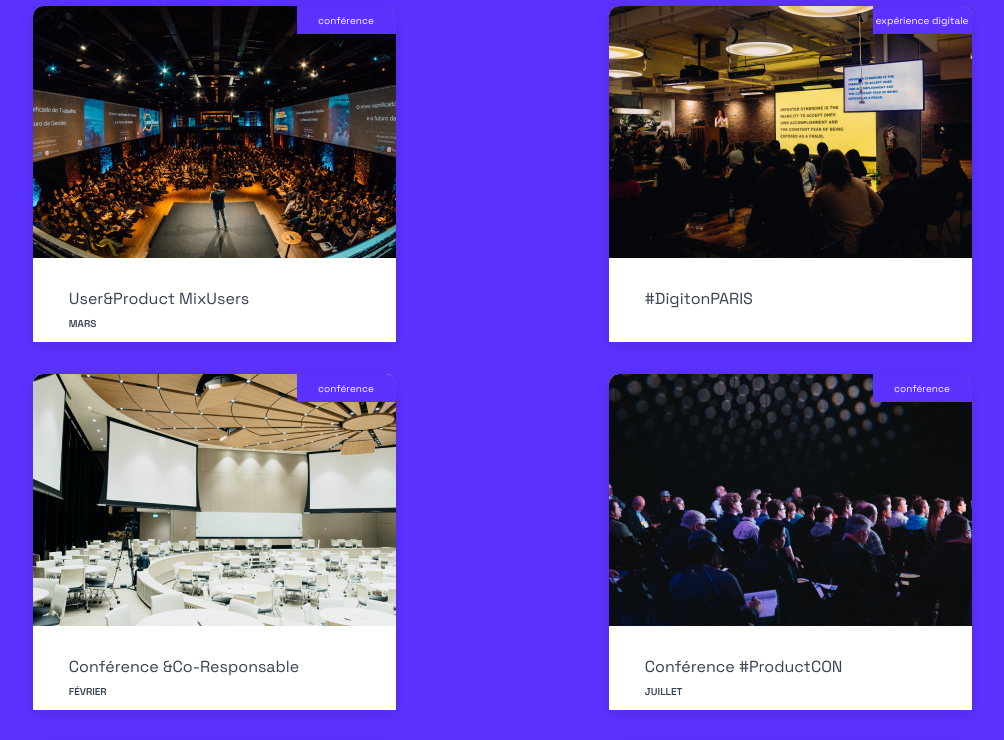
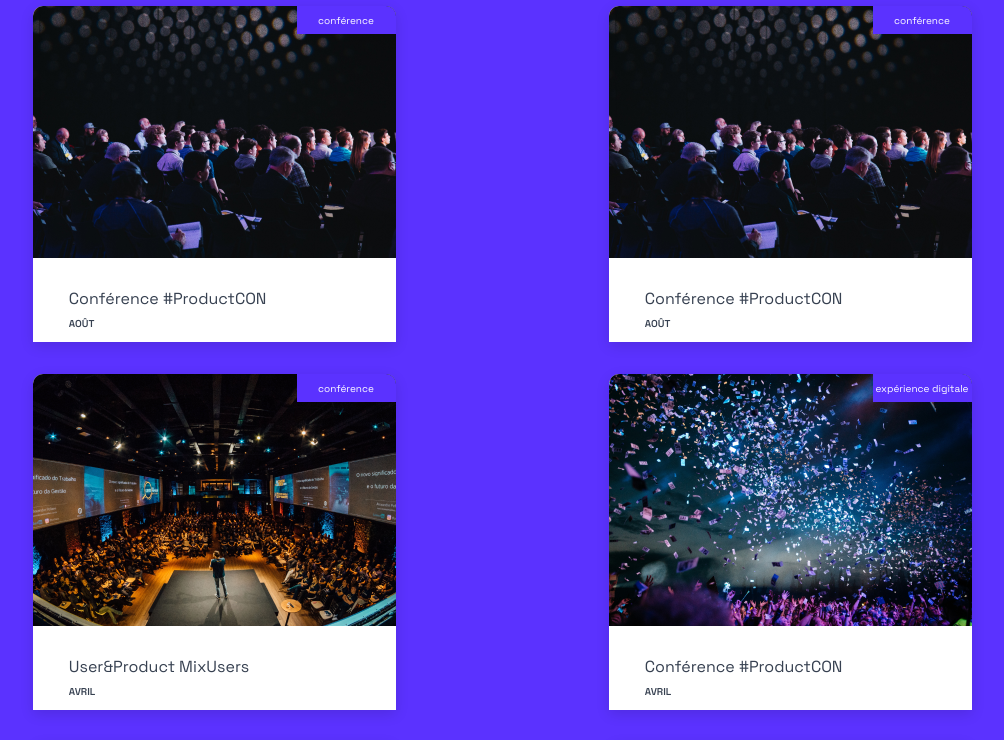
Before and after one commit to fredericsagnimorte/Debuggez-une-application-React.JS, a React (Create React App) app: page / in a window 1280 px wide. Shown: the part 2000-2740 px from the top of the page, without its empty margins (138-1142 px from the left). Built offline with nearby package versions, Linux system fonts and the light colour scheme.

Commit message:
fix: correct month indexing and update event sorting logic

```diff
--- a/src/helpers/Date/index.js
+++ b/src/helpers/Date/index.js
@@ -1,16 +1,16 @@
 export const MONTHS = {
-  1: "janvier",
-  2: "février",
-  3: "mars",
-  4: "avril",
-  5: "mai",
-  6: "juin",
-  7: "juillet",
-  8: "août",
-  9: "septembre",
-  10: "octobre",
-  11: "novembre",
-  12: "décembre",
+  0: "janvier",
+  1: "février",
+  2: "mars",
+  3: "avril",
+  4: "mai",
+  5: "juin",
+  6: "juillet",
+  7: "août",
+  8: "septembre",
+  9: "octobre",
+  10: "novembre",
+  11: "décembre",
 };
 
 export const getMonth = (date) => MONTHS[date.getMonth()];
--- a/src/pages/Home/index.js
+++ b/src/pages/Home/index.js
@@ -13,7 +13,12 @@ import Modal from "../../containers/Modal";
 import { useData } from "../../contexts/DataContext";
 
 const Page = () => {
-  const {last} = useData()
+  const {data} = useData()
+  const byDateDesc = (data?.events || [])
+  .sort((evtB, evtA) =>
+    new Date(evtA.date) < new Date(evtB.date) ? -1 : 1
+  );
+  const last = byDateDesc[0]
   return <>
     <header>
       <Menu />
```
